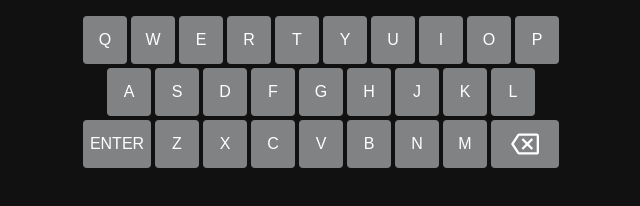
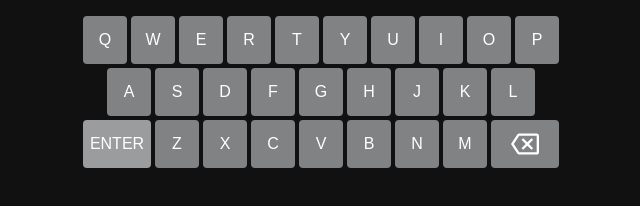
Before and after one commit to nick-hsiao/wordle-clone, a plain HTML site: page index.html in a window 1280 px wide. Both pictures are taken after a click on the button "ENTER". Shown: the whole page, without its empty margins (319-959 px from the left). Drawn offline with Linux system fonts and the light colour scheme.

Commit message:
added hover states for keyboard

```diff
--- a/index.html
+++ b/index.html
@@ -2,13 +2,13 @@
 <html lang="en">
 <head>
     <meta charset="UTF-8">
-    <meta http-equiv="X-UA-Compatible" content="IE=edge">
+    <meta http-equiv="X-UA-Compatible" content="IE=edge,chrome=1">
     <meta name="viewport" content="width=device-width, initial-scale=1.0">
     <link rel="stylesheet" href="styles.css">
     <title>Wordle Clone</title>
 </head>
 <body>
-    <div class="keyboard">
+    <div data-keyboard class="keyboard">
         <button class="key" data-key="Q">Q</button>
         <button class="key" data-key="W">W</button>
         <button class="key" data-key="E">E</button>
--- a/styles.css
+++ b/styles.css
@@ -1,6 +1,7 @@
 *,*::after, *::before{
-    box-sizing:border-box;
+    box-sizing: border-box;
     font-family: Arial;
+
 }
 
 body{
@@ -29,7 +30,11 @@ body{
     display: flex;
     justify-content: center;
     align-items: center;
-    background-color: hsl(200,1%,51%);
+    background-color: hsl(
+        var(--hue,200),
+        var(--saturation,1%),
+        calc(var(--lightness-offset,0%) + var(--lightness,51%))
+    );
     color: white;
     fill: white;
     text-transform: uppercase;
@@ -47,3 +52,9 @@ body{
     width: 1.75em;
     height: 1.75em;
 }
+.key:hover, .key:focus{
+    --lightness-offset: 10%;
+}
+.key.wrong{
+    --lightness: 23%
+}
```
